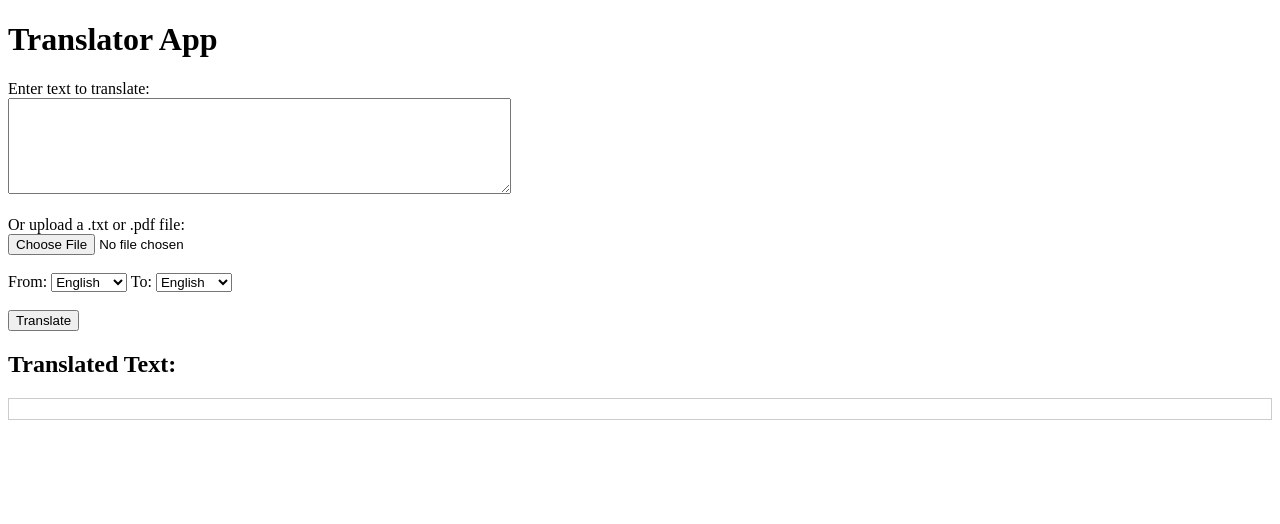
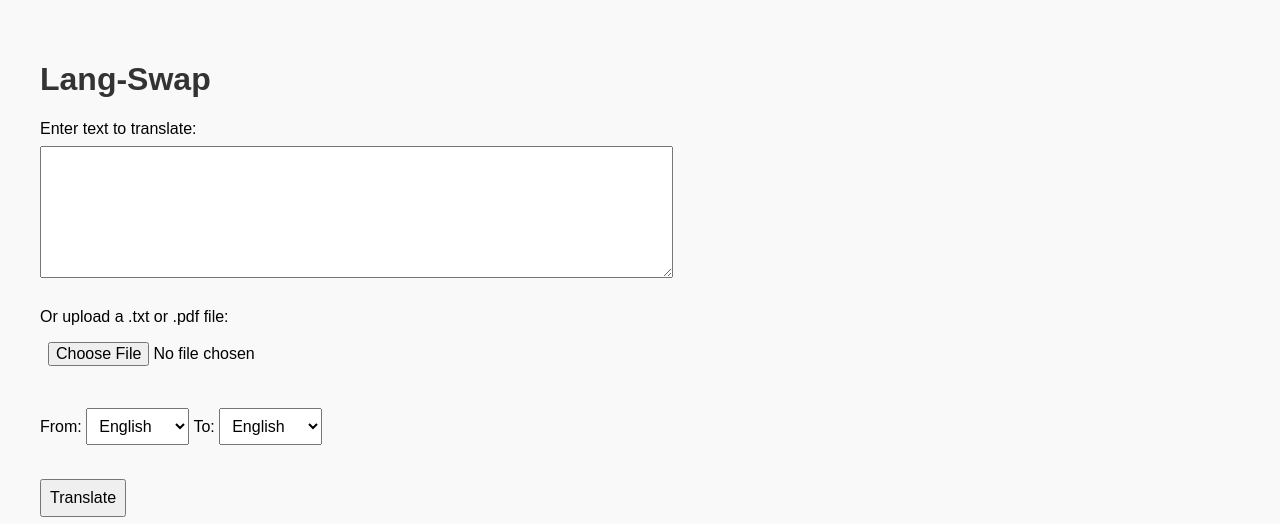
Before and after one commit to BetterCallAdii/Lang-Swap, a Flask app: page / in a window 1280 px wide. Shown: the top 524 px of the page. Run offline with Flask 3, Linux system fonts and the light colour scheme.

Commit message:
index.html

```diff
--- a/templates/index.html
+++ b/templates/index.html
@@ -2,10 +2,11 @@
 <html lang="en">
 <head>
     <meta charset="UTF-8" />
-    <title>Translator</title>
+    <title>Lang-Swap</title>
+    <link rel="stylesheet" href="{{ url_for('static', filename='style.css') }}">
 </head>
 <body>
-    <h1>Translator App</h1>
+    <h1>Lang-Swap</h1>
     <form method="post" enctype="multipart/form-data">
         <label>Enter text to translate:</label><br>
         <textarea name="text" rows="6" cols="60">{{ original_text|default('') }}</textarea><br><br>
```
